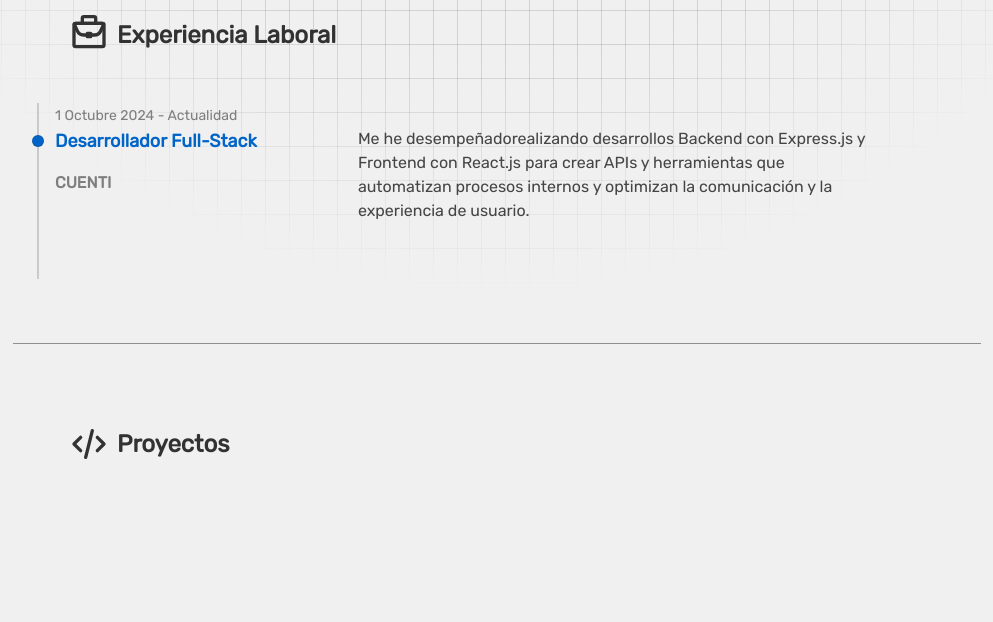
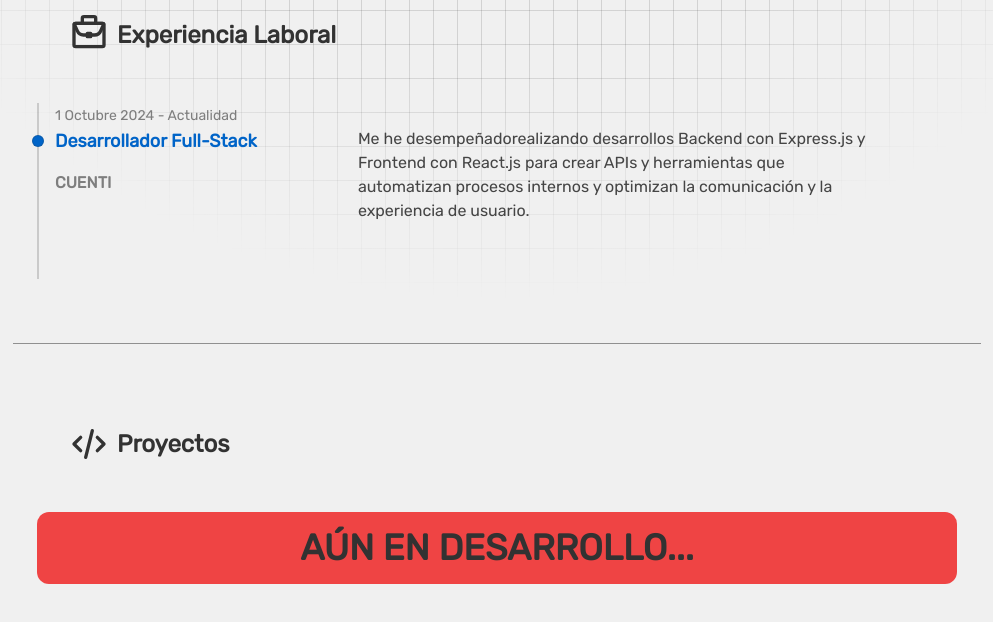
Before and after one commit to CEhM-Hernandez/portfolio, an Astro site: page / in a window 1280 px wide. Shown: the part 500-1122 px from the top of the page, without its empty margins (143-1136 px from the left). Built offline with nearby package versions, Linux system fonts and the light colour scheme; Astro itself is replaced by a stand-in of ours.

Commit message:
add development status heading to Projects section

```diff
--- a/src/components/Projects.astro
+++ b/src/components/Projects.astro
@@ -7,5 +7,10 @@ import DevIcon from '@/assets/icons/DevIcon.astro';
     <h2 class="flex gap-2 text-2xl ml-8 font-bold leading-10">
       <DevIcon class="size-10" />Proyectos
     </h2>
+    <h3
+      class="w-full uppercase text-center font-bold text-4xl rounded-xl bg-red-500 p-4"
+    >
+      aún en desarrollo...
+    </h3>
   </section>
 </article>
```
